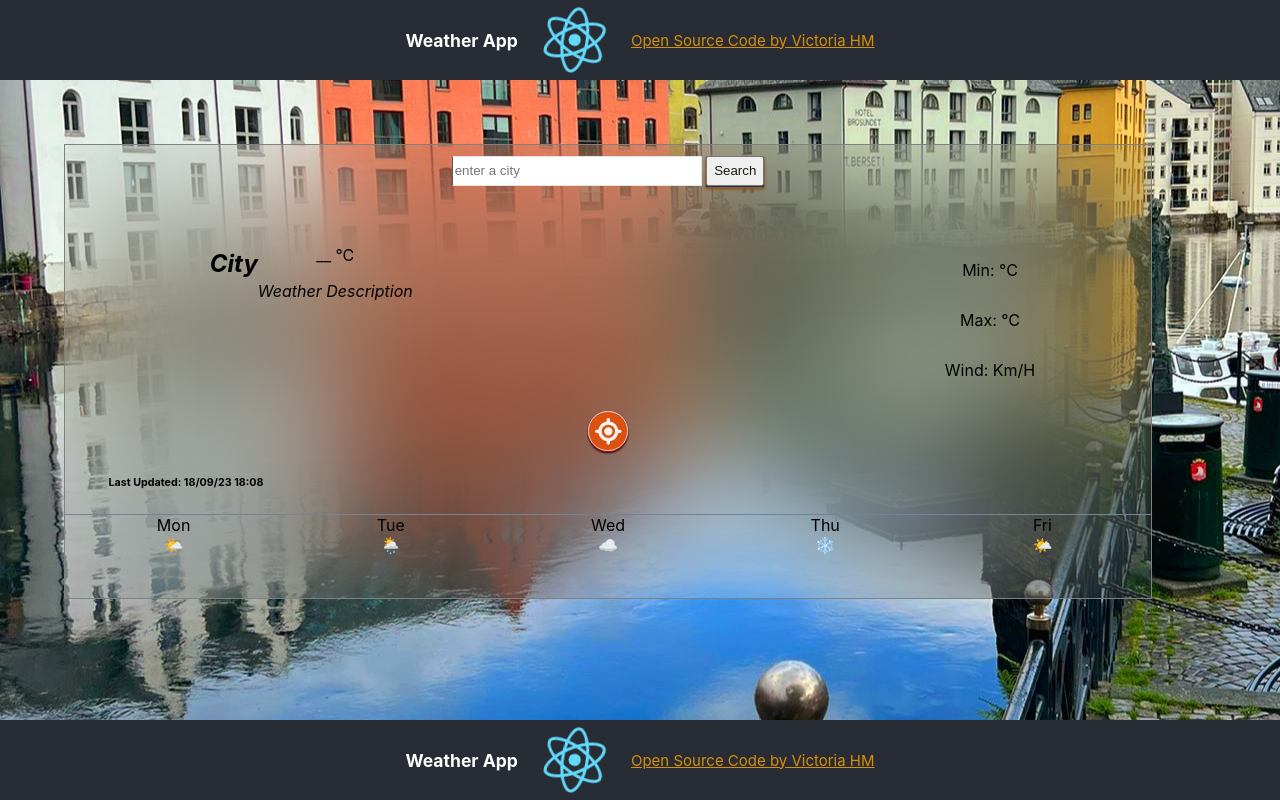
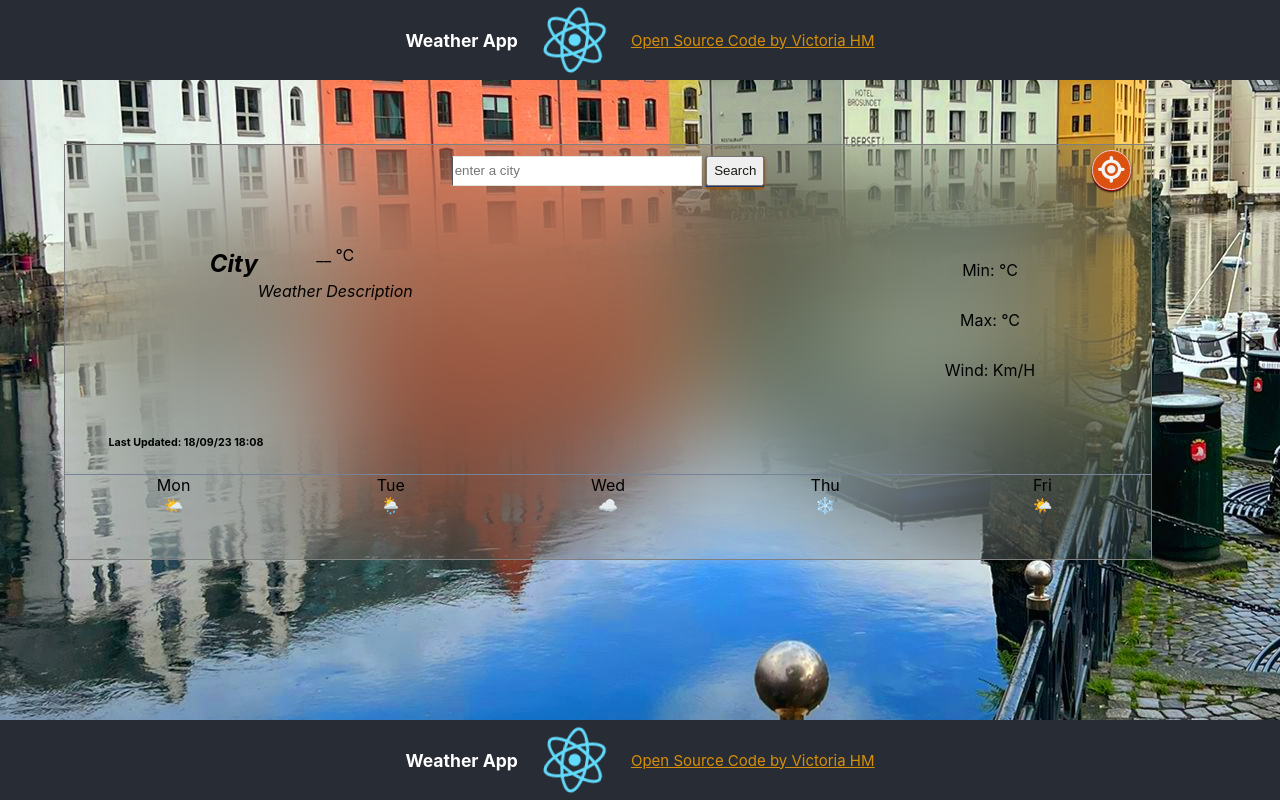
Before and after one commit to hewittmv/my-weather-react-app, a React (Create React App) app: page / in a window 1280 px wide. Built offline with nearby package versions, Linux system fonts and the light colour scheme.

Commit message:
position myLocation button top right

```diff
--- a/src/App.css
+++ b/src/App.css
@@ -60,6 +60,9 @@ button {
   box-shadow: 0px 1px 1px #ca1010, 0px 2px 2px #060100;
   padding: 0.5%;
   cursor: pointer;
+  position: absolute;
+  top: 5px;
+  right: 20px;
 }
 
 li {
```
